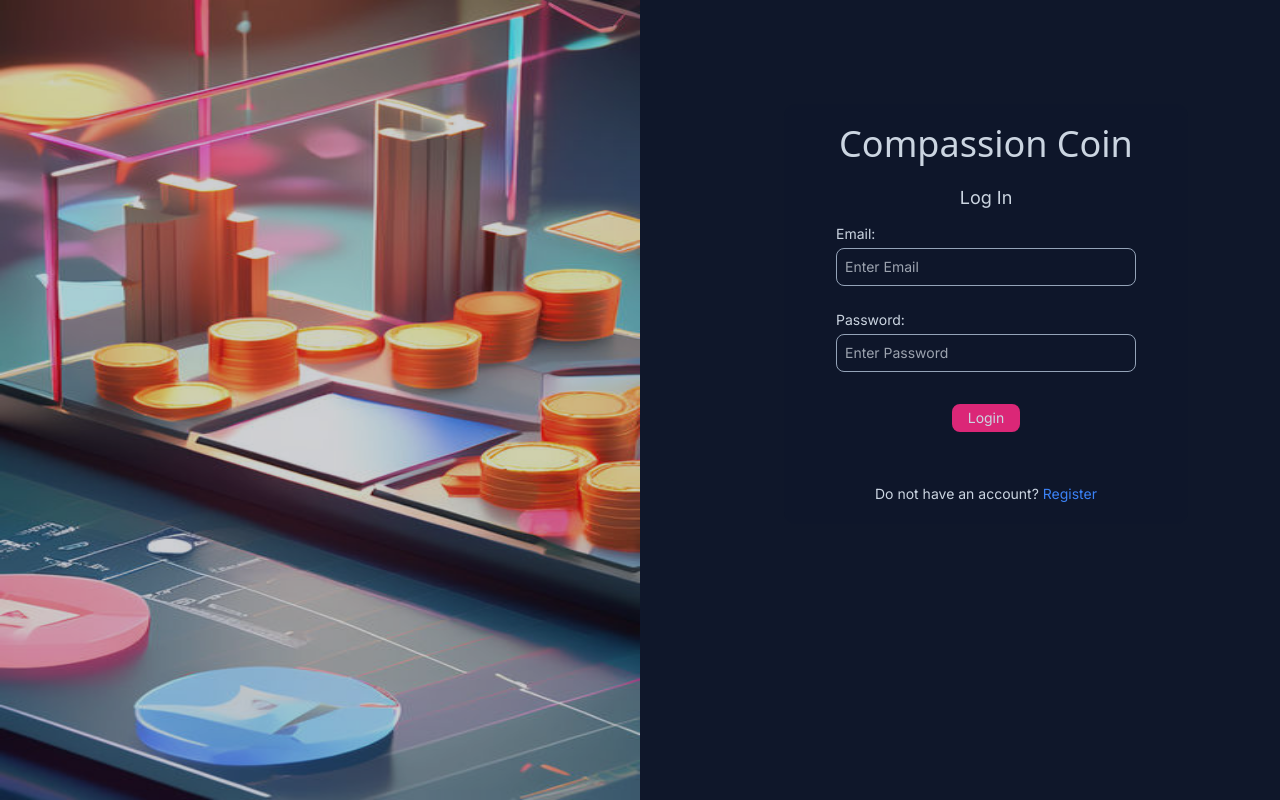
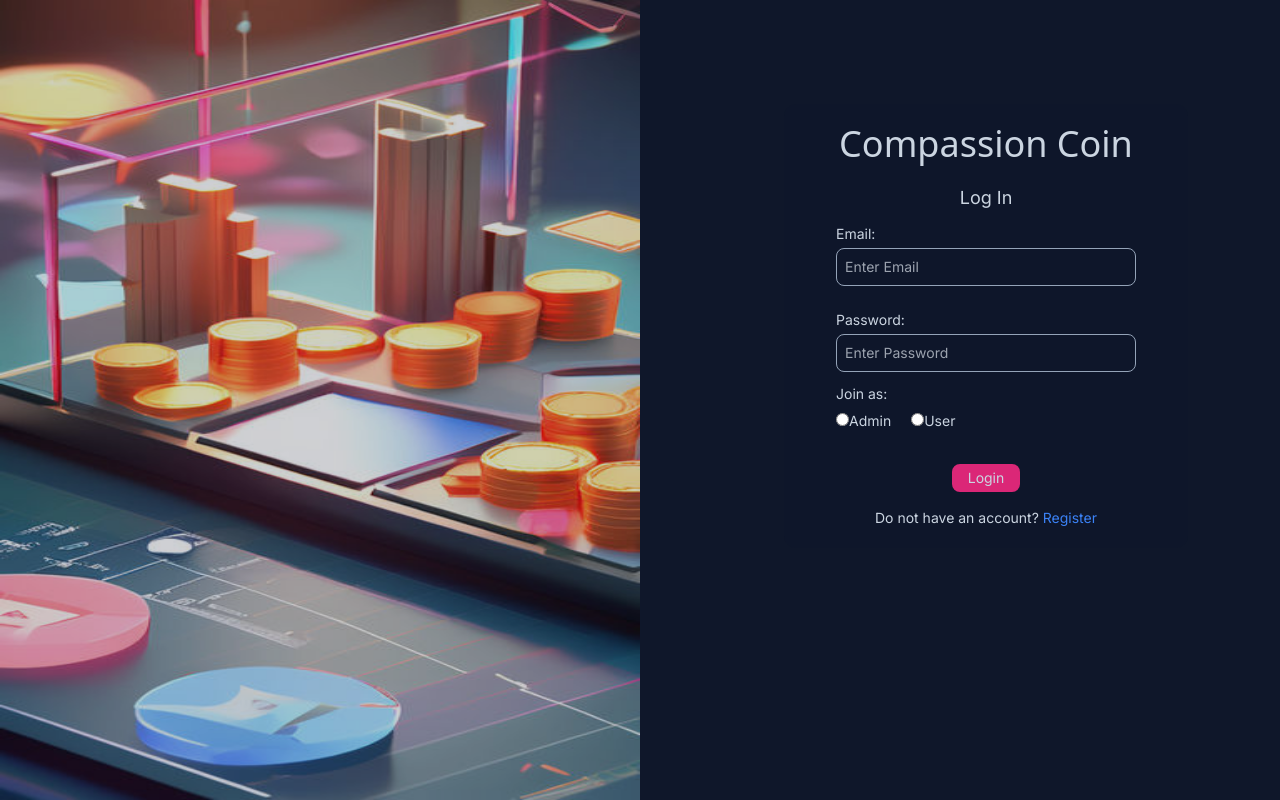
Before and after one commit to SukritiR29/CompassionCoin, a Next.js app: page /login in a window 1280 px wide. Built offline with nearby package versions, Linux system fonts and the light colour scheme.

Commit message:
role assign

```diff
--- a/components/loginForm.jsx
+++ b/components/loginForm.jsx
@@ -10,6 +10,7 @@ const LoginForm = () => {
 
     const [email, setEmail] = useState("");
     const [password, setPassword] = useState("");
+    const [role, setRole] = useState("")
     const [error, setError] = useState("");
 
     const router = useRouter();
@@ -20,6 +21,7 @@ const LoginForm = () => {
            const res =  await signIn("credentials", {
                 email,
                  password,
+                 role,
                  redirect:false,
             })
 
@@ -44,7 +46,7 @@ const LoginForm = () => {
         <h2 className='text-lg text-center'>Log In</h2>
         </div>
         <form onSubmit={handleSubmit}>
-        <div className='pr-3 pl-3 pb-4 text-slate-300'>
+        <div className='pr-3 pl-3 text-slate-300'>
             <div>
             <p className='text-sm'>Email:</p>
             <input onChange={(e) => setEmail(e.target.value)}
@@ -57,9 +59,34 @@ const LoginForm = () => {
             placeholder='Enter Password'
             className='bg-transparent border border-slate-400 rounded-lg mt-1 mb-3 p-2 pr-20 text-sm ' />
             </div>
+            <p className='text-sm text-slate-300'>Join as:</p>
+            <div className='flex gap-5 mt-1'>
+            <div>
+                <input
+                    type="radio"
+                    id="admin"
+                    name="role"
+                    value="Admin"
+                    onChange={(e) => setRole(e.target.value)}
+                />
+                <label htmlFor="admin" className='text-sm'>Admin</label>
+            </div>
+            <div>
+                <input
+                    type="radio"
+                    id="user"
+                    name="role"
+                    value="User"
+                    onChange={(e) => setRole(e.target.value)}
+                />
+                <label htmlFor="user" className='text-sm'>User</label>
+            </div>
+
+            </div>
         </div>
-        <div className='text-center flex items-center justify-center mt-1 mb-3'>
-            <button className='bg-pink-600 p-1 pr-4 pl-4 text-slate-300 rounded-lg text-sm'>Login</button>
+
+        <div className='text-center flex items-center justify-center'>
+            <button className='bg-pink-600 mt-8 p-1 pr-4 pl-4 text-slate-300 rounded-lg text-sm'>Login</button>
         </div>
         <div className='flex justify-center'>
         {error && (
@@ -71,7 +98,7 @@ const LoginForm = () => {
         </div>
 
       </form>
-        <div className='text-sm text-slate-300 mt-10 text-center'>
+        <div className='text-sm text-slate-300 mt-4 text-center'>
             <h3 className=''>Do not have an account? <Link href={'/'} className='text-blue-500'> Register </Link> </h3>
         </div>
     </div>
```
